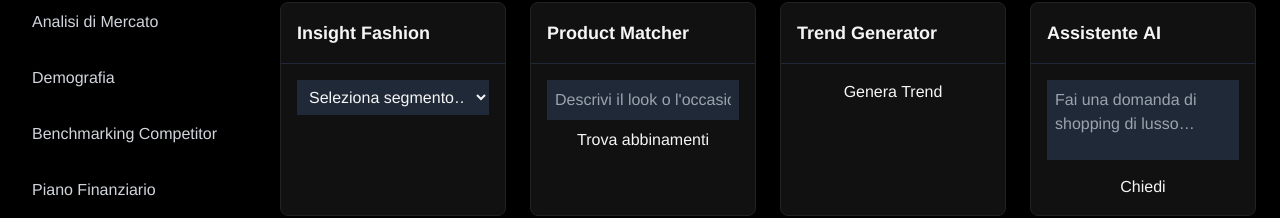
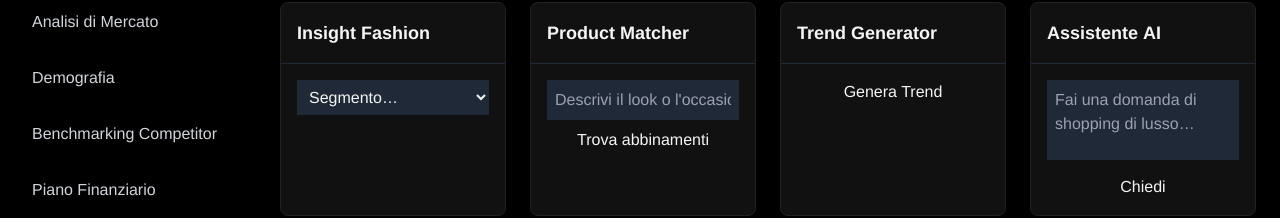
Before and after one commit to Korgan88/dashboard, a Next.js app: page /dashboard/ai-services in a window 1280 px wide. Shown: the part 146-364 px from the top of the page. Built offline with nearby package versions, Linux system fonts and the light colour scheme; a web font is replaced by a local one.

Commit message:
Update InsightDemo.tsx

```diff
--- a/src/components/ai/InsightDemo.tsx
+++ b/src/components/ai/InsightDemo.tsx
@@ -13,7 +13,7 @@ export default function InsightDemo() {
         onChange={(e) => e.target.value && run({ segment: e.target.value })}
       >
         <option value="" disabled>
-          Seleziona segmento…
+          Segmento…
         </option>
         <option>Gen Z</option>
         <option>Millennials</option>
```
